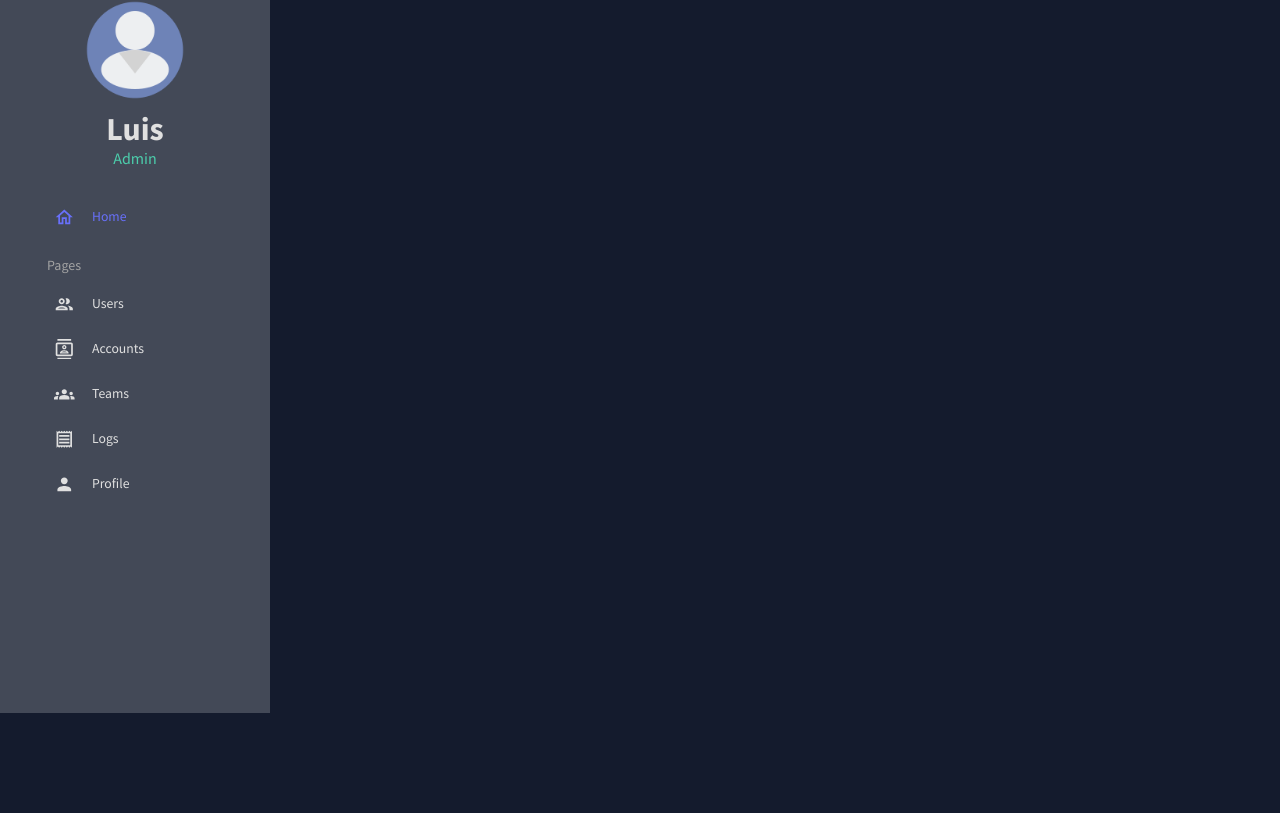
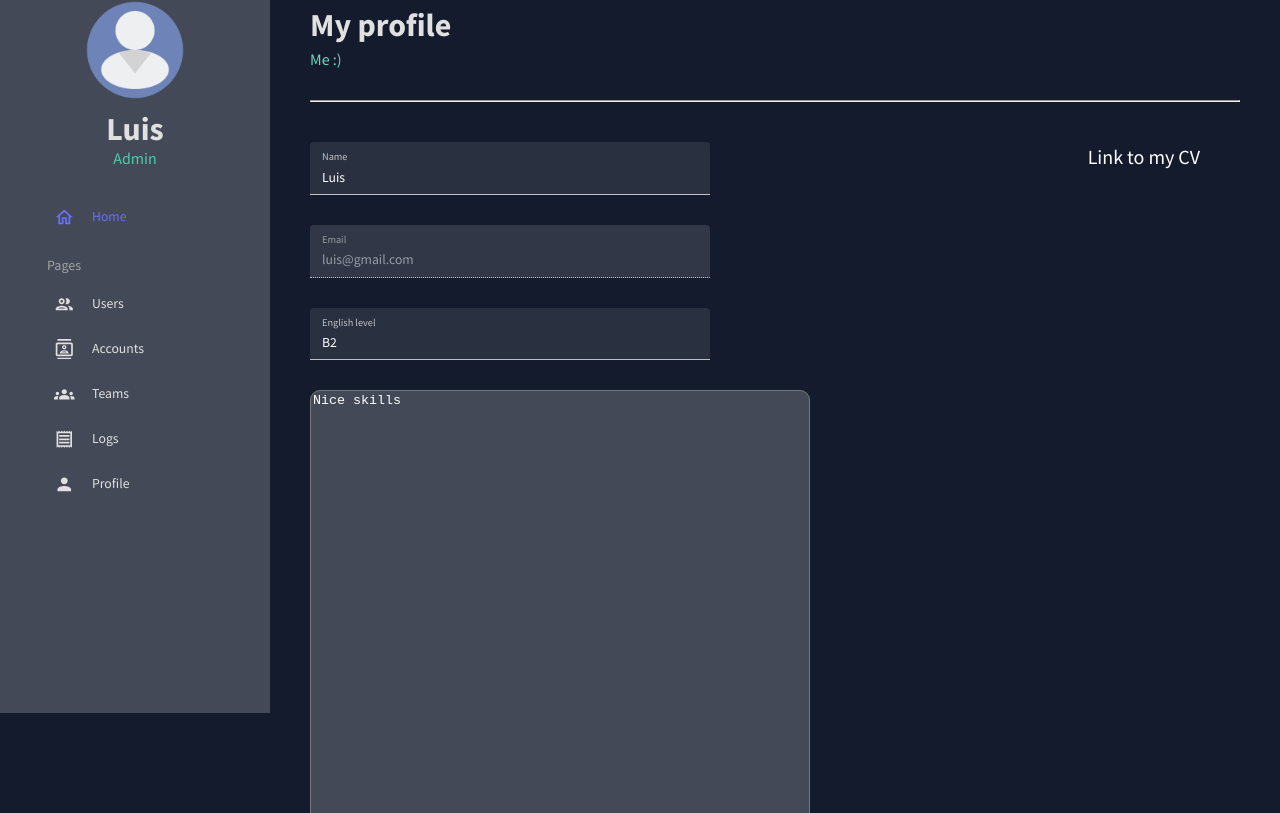
Before and after one commit to chepoluis/client-user-manager, a React (Create React App) app: page /profile in a window 1280 px wide. Shown: the part 87-900 px from the top of the page. Before the commit the page ends 800 px from the top, so only its background shows below. Built offline with nearby package versions, Linux system fonts and the light colour scheme.

Commit message:
Profile page (#8)

```diff
--- a/src/App.js
+++ b/src/App.js
@@ -10,6 +10,7 @@ import Users from "./scenes/users";
 import Accounts from "./scenes/accounts";
 import Teams from "./scenes/teams";
 import Logs from "./scenes/logs";
+import { Profile } from "./scenes/profile/Profile";
 
 function App() {
   const [theme, colorMode] = useMode();
@@ -33,7 +34,7 @@ function App() {
               <Route path='/accounts' element={ <Accounts /> } />
               <Route path='/teams' element={ <Teams /> } />
               <Route path='/logs' element={ <Logs /> } />
-              {/* <Route path='/profile' element={ <Profile /> } /> */}
+              <Route path='/profile' element={ <Profile /> } />
             </Routes>
           </main>
         </div>
--- a/src/scenes/form/index.jsx
+++ b/src/scenes/form/index.jsx
@@ -30,6 +30,7 @@ const Form = forwardRef((props, ref) => {
       sx={{
         background: `${colors.primary[400]}`,
         padding: "20px",
+        margin: "0",
         borderRadius: "10px",
         display: "flex",
         flexDirection: "column",
--- /dev/null
+++ b/src/scenes/profile/Profile.jsx
@@ -0,0 +1,150 @@
+import {
+  Box,
+  Button,
+  Link,
+  TextareaAutosize,
+  TextField,
+  useMediaQuery,
+  useTheme,
+} from "@mui/material";
+import { Formik } from "formik";
+import * as yup from "yup";
+import Header from "../../components/Header";
+import { tokens } from "../../theme";
+
+export const Profile = () => {
+  const theme = useTheme();
+  const colors = tokens(theme.palette.mode);
+
+  const isNonMobile = useMediaQuery("(min-width:700px)");
+
+  const handleFormSubmit = (values) => {
+    console.log(values);
+  };
+
+  return (
+    <Box
+      m="20px"
+      sx={{
+        padding: "20px",
+      }}
+    >
+      <Header title="My profile" subtitle="Me :)" />
+
+      <hr />
+
+      <Formik
+        onSubmit={handleFormSubmit}
+        initialValues={initialValues}
+        validationSchema={checkoutSchema}
+      >
+        {({
+          values,
+          errors,
+          touched,
+          handleBlur,
+          handleChange,
+          handleSubmit,
+        }) => (
+          <form onSubmit={handleSubmit}>
+            <Box
+              marginTop="40px"
+              display="flex"
+              flexDirection="column"
+              gap="30px"
+            >
+              <Box display="flex" justifyContent="space-between">
+                <TextField
+                  fullWidth
+                  variant="filled"
+                  type="text"
+                  label="Name"
+                  onBlur={handleBlur}
+                  onChange={handleChange}
+                  value={values.name}
+                  name="name"
+                  sx={{ width: isNonMobile ? "400px" : "100%" }}
+                  error={!!touched.name && !!errors.name}
+                  helperText={touched.name && errors.name}
+                />
+
+                <Link
+                  href="/profile"
+                  sx={{
+                    color: `${colors.letters}`,
+                    fontSize: "20px",
+                    marginRight: "40px",
+                  }}
+                >
+                  Link to my CV
+                </Link>
+              </Box>
+
+              <TextField
+                fullWidth
+                variant="filled"
+                type="email"
+                label="Email"
+                disabled={true}
+                value={values.email}
+                name="email"
+                sx={{ width: isNonMobile ? "400px" : "100%" }}
+              />
+              <TextField
+                fullWidth
+                variant="filled"
+                type="text"
+                label="English level"
+                onBlur={handleBlur}
+                onChange={handleChange}
+                value={values.englishLevel}
+                name="englishLevel"
+                sx={{ width: isNonMobile ? "400px" : "100%" }}
+                error={!!touched.englishLevel && !!errors.englishLevel}
+                helperText={touched.englishLevel && errors.englishLevel}
+              />
+
+              <TextareaAutosize
+                placeholder="Write something"
+                minRows={10}
+                value={values.skills}
+                name="skills"
+                onBlur={handleBlur}
+                onChange={handleChange}
+                style={{
+                  width: "500px", // TODO: makes the width adjust in mobile view
+                  height: "200px",
+                  background: `${colors.primary[400]}`,
+                  color: `${colors.letters}`,
+                  borderRadius: "10px",
+                  resize: "none",
+                }}
+              />
+            </Box>
+
+            {/* Show and hide the button?? */}
+            <Box display="flex" justifyContent="end" mt="20px">
+              <Button type="submit" color="secondary" variant="contained">
+                Save changes
+              </Button>
+            </Box>
+          </form>
+        )}
+      </Formik>
+    </Box>
+  );
+};
+
+const checkoutSchema = yup.object().shape({
+  name: yup.string().required("Required"),
+  email: yup.string().email("Invalid email").required("No email provided."),
+  englishLevel: yup.string().required("Required"),
+  skills: yup.string().required("Required"),
+});
+
+const initialValues = {
+  name: "Luis",
+  email: "luis@gmail.com",
+  englishLevel: "B2",
+  skills: "Nice skills",
+};
--- a/src/theme.js
+++ b/src/theme.js
@@ -60,6 +60,7 @@ export const tokens = (mode) => ({
           800: "#2a2d64",
           900: "#151632",
         },
+        letters: "white"
       }
     : {
         grey: {
@@ -117,6 +118,7 @@ export const tokens = (mode) => ({
           800: "#c3c6fd",
           900: "#e1e2fe",
         },
+        letters: "black"
       }),
 });
 
```
